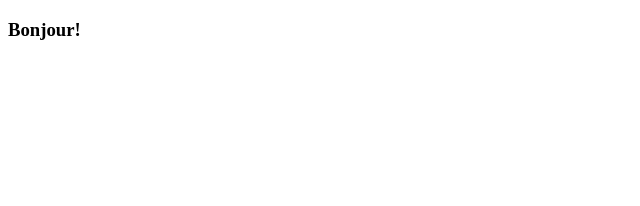
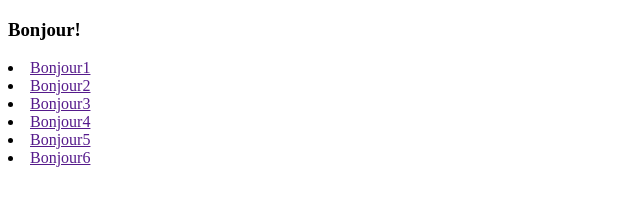
Before and after one commit to dawiteu/test, a plain HTML site: page index.html in a window 1280 px wide. Shown: the whole page, without its empty margins (0-640 px from the left). Drawn offline with Linux system fonts and the light colour scheme.

Commit message:
aj de liste

```diff
--- a/index.html
+++ b/index.html
@@ -7,5 +7,11 @@
 </head>
 <body>
     <h3>Bonjour! </h3>
+    <li><a href="">Bonjour1</a></li>
+    <li><a href="">Bonjour2</a></li>
+    <li><a href="">Bonjour3</a></li>
+    <li><a href="">Bonjour4</a></li>
+    <li><a href="">Bonjour5</a></li>
+    <li><a href="">Bonjour6</a></li>
 </body>
 </html>
```
